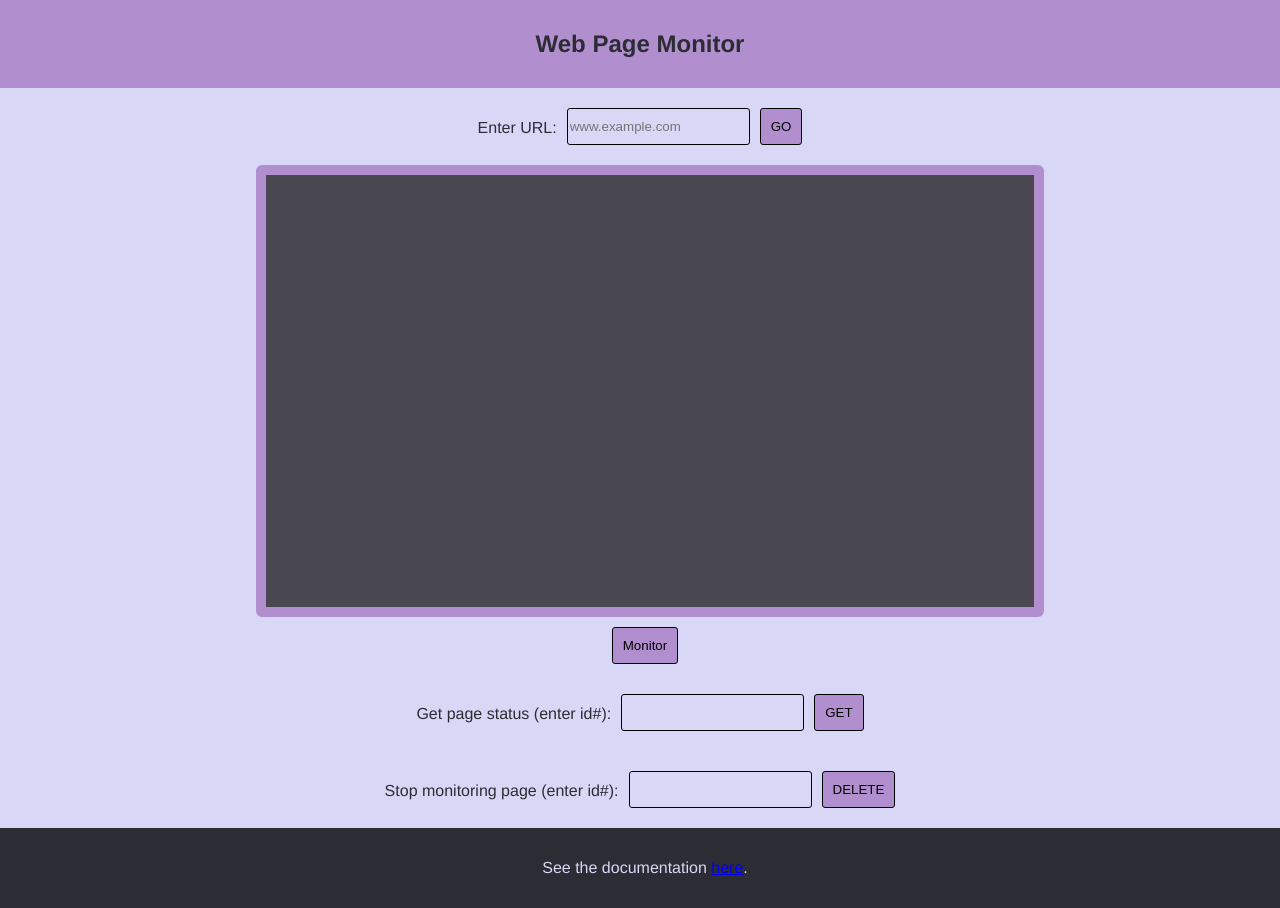
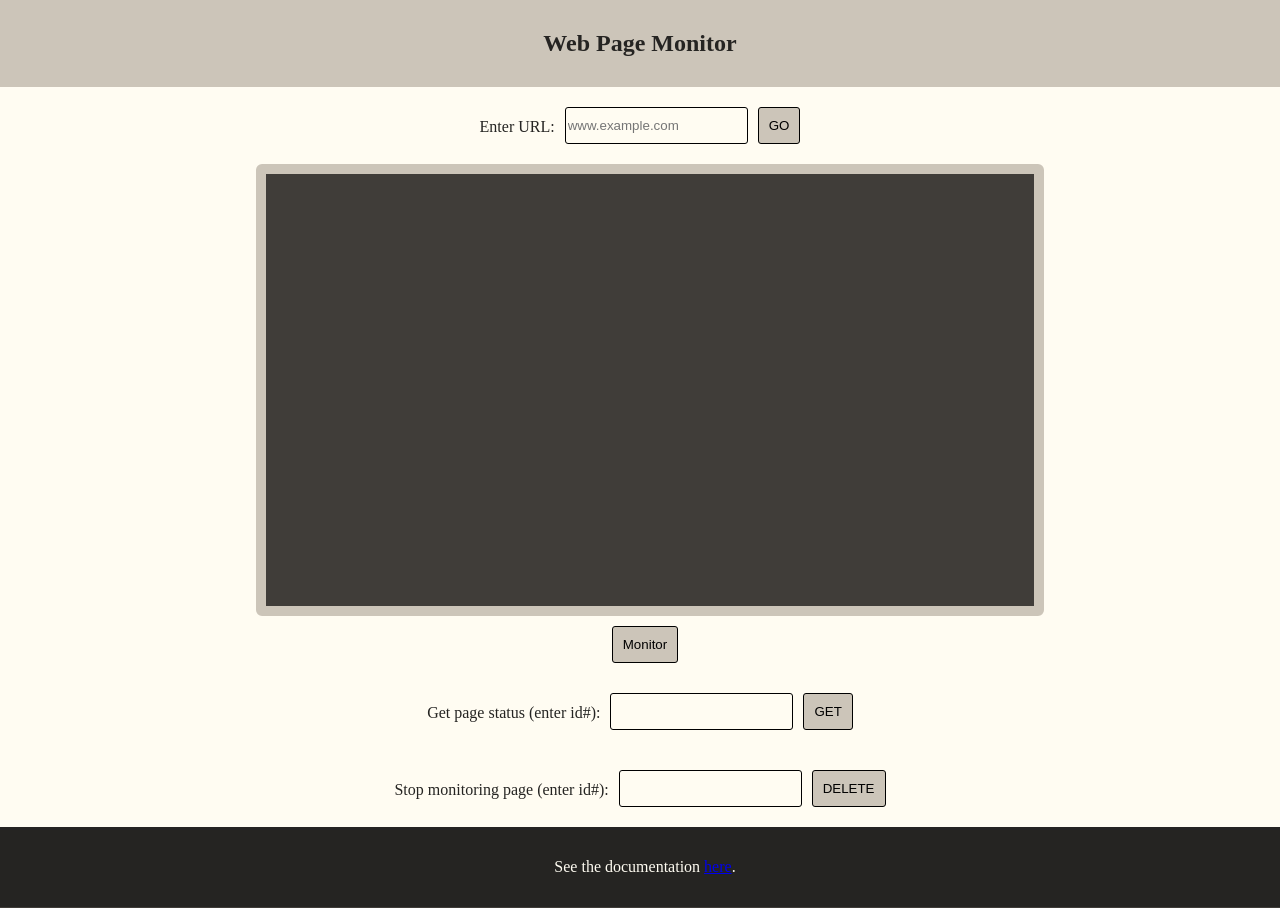
Before and after one commit to zvoverman/web-page-monitor, a Vue app: page / in a window 1280 px wide. Built offline with nearby package versions, Linux system fonts and the light colour scheme.

Commit message:
HMR integrated into Development Server

```diff
--- a/src/App.vue
+++ b/src/App.vue
@@ -23,20 +23,24 @@ export default {
 
 <style>
 :root {
-  --light-color: #D8D8F6;
-  --secondary-light-color: #B18FCF;
-  --mid-color: #978897;
-  --secondary-dark-color: #494850;
-  --dark-color: #2C2C34;
+  --light-color: #fffcf2;
+  --secondary-light-color: #ccc5b9;
+  --mid-color: #eb5e28;
+  --secondary-dark-color: #403d39;
+  --dark-color: #252422;
 }
 
 body {
-  padding:0;
+  padding: 0;
   margin: 0;
 }
 
 #app {
-  font-family: Avenir, Helvetica, Arial, sans-serif;
+  font-family: "Roboto Slab", serif;
+  font-optical-sizing: auto;
+  font-weight: 400;
+  font-style: normal;
+
   -webkit-font-smoothing: antialiased;
   -moz-osx-font-smoothing: grayscale;
   text-align: center;
```
Also changed, not shown: app.js (+18 -6 lines), package.json (+6 -4 lines), 1 other file (tests, documents, lock files or other folders).
